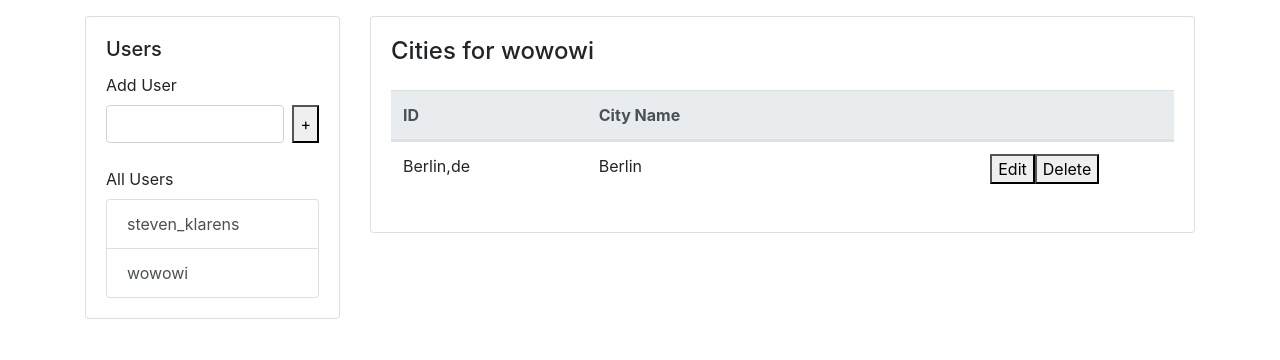
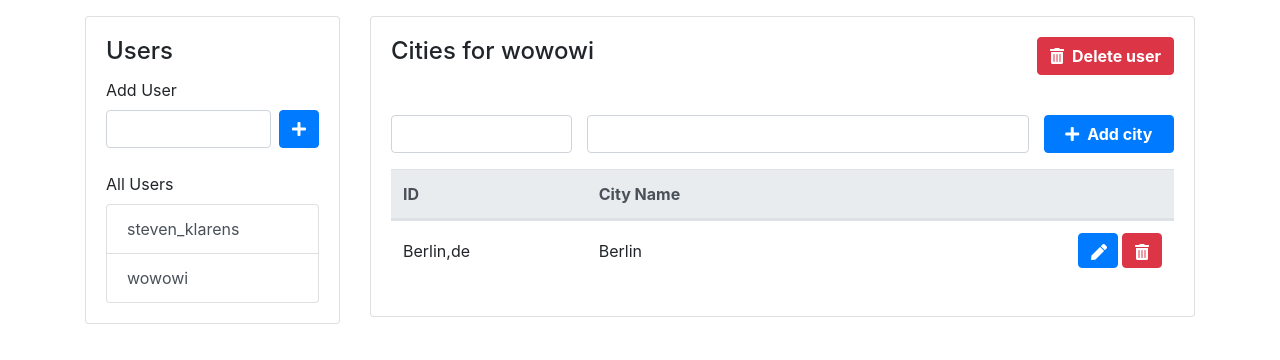
Before and after one commit to gwilliam187/weatherapp-backend, a React (Create React App) app: page / in a window 1280 px wide. Shown: the top 360 px of the page. Built offline with nearby package versions, Linux system fonts and the light colour scheme; the HTML template or start-up script is replaced by a standard one.

Commit message:
done some stuff

```diff
--- a/src/CityContainer.js
+++ b/src/CityContainer.js
@@ -1,15 +1,24 @@
 import React, { Component } from 'react';
 
+import CityInputContainer from './CityInputContainer';
 import CityTableRow from './CityTableRow';
 
 class CityContainer extends Component {
 	render() {
 		return (
-			<div className='col-9 CityContainer'>
+			<div className='col-lg-9 CityContainer'>
 				<div className='card'>
 					<div className='card-body'>
-						<h4 className='card-title'>Cities for wowowi</h4>
-						<table className='table mt-4'>
+						<div className='d-flex mb-4'>
+							<h4 className='card-title mb-0 mr-auto'>Cities for wowowi</h4>
+							<button
+									className='btn btn-danger font-weight-bold align-self-end'>
+									<i className='fas fa-trash-alt mr-2'></i>
+									Delete user
+							</button>
+						</div>
+						<CityInputContainer />
+						<table className='table'>
 							<thead className='thead-light'>
 								<tr className='d-flex'>
 									<th className='col-3'>ID</th>
--- /dev/null
+++ b/src/CityInputContainer.js
@@ -0,0 +1,20 @@
+import React, { Component } from 'react';
+
+class CityInputContainer extends Component {
+	render() {
+		return (
+			<div className='d-flex py-3'>
+				<div className='col-3 pl-0'><input className='form-control' /></div>
+				<div className='col-7 pl-0'><input className='form-control' /></div>
+				<div className='col-2 d-flex justify-content-end px-0'>
+					<button className='btn btn-primary font-weight-bold w-100'>
+						<i className='fas fa-plus text-white mr-2'></i>
+						Add city
+					</button>
+				</div>
+			</div>
+		);
+	}
+}
+
+export default CityInputContainer;
--- a/src/CityTableRow.js
+++ b/src/CityTableRow.js
@@ -2,39 +2,82 @@ import React, { Component } from 'react';
 
 class CityTableRow extends Component {
 	state = {
-		isEditing: false
+		isEditing: false,
+		idVal: 'Berlin, de',
+		cityNameVal: 'Berlin'
 	};
 
 	handleSwitchToEditButton = () => {
 		this.setState({ isEditing: true });
 	};
 
+	handleDeleteButton = () => {
+
+	};
+
+	handleUpdateButton = () => {
+
+	};
+
 	handleSwitchToViewButton = () => {
 		this.setState({ isEditing: false });
+	};
+
+	handleOnChangeId = e => {
+		this.setState({ idVal: e.target.value });
+	};
+
+	handleOnChangeCityName = e => {
+		this.setState({ cityNameVal: e.target.value });
 	};
 
 	renderViewRow() {
 		return (
 			<tr className='d-flex'>
-				<td className='col-3'>Berlin,de</td>
-				<td className='col-6'>Berlin</td>
-				<td className='col-3'>
-					<button onClick={ this.handleSwitchToEditButton }>Edit</button>
-					<button>Delete</button>
+				<td className='col-3 d-flex align-items-center'>Berlin,de</td>
+				<td className='col-7 d-flex align-items-center'>Berlin</td>
+				<td className='col-2 d-flex justify-content-end'>
+					<button
+							onClick={ this.handleSwitchToEditButton }
+							className='btn btn-primary mr-1 fh-35 fw-40'>
+						<i className='fas fa-pen text-white'></i>
+					</button>
+					<button
+							onClick={ this.handleDeleteButton }
+							className='btn btn-danger fh-35 fw-40'>
+						<i className='fas fa-trash-alt text-white'></i>
+					</button>
 				</td>
 			</tr>
 		);
 	}
 
 	renderEditRow() {
-		console.log('edit row')
 		return (
 			<tr className='d-flex'>
-				<td className='col-3'><input value='Berlin,de' className='form-control' /></td>
-				<td className='col-6'><input value='Berlin' className='form-control' /></td>
-				<td className='col-3'>
-					<button>Update</button>
-					<button onClick={ this.handleSwitchToViewButton }>Cancel</button>
+				<td className='col-3 d-flex pl-0 py-2'>
+					<input
+							value={ this.state.idVal }
+							onChange={ this.handleOnChangeId }
+							className='form-control' />
+				</td>
+				<td className='col-7 d-flex pl-0 py-2'>
+					<input
+						value={ this.state.cityNameVal }
+						onChange={ this.handleOnChangeCityName }
+						className='form-control' />
+				</td>
+				<td className='col-2 d-flex justify-content-end'>
+					<button
+							onClick={ this.handleUpdateButton }
+							className='btn btn-success mr-1 fh-35 fw-40'>
+						<i className='fas fa-check text-white'></i>
+					</button>
+					<button
+							onClick={ this.handleSwitchToViewButton }
+							className='btn btn-danger fh-35 fw-40'>
+						<i className='fas fa-times text-white'></i>
+					</button>
 				</td>
 			</tr>
 		);
--- a/src/UserContainer.js
+++ b/src/UserContainer.js
@@ -5,10 +5,10 @@ import UserInput from './UserInput';
 class UserContainer extends Component {
 	render() {
 		return(
-			<div className='col-3 UserContainer'>
+			<div className='col-lg-3 UserContainer'>
 				<div className='card'>
 					<div className='card-body'>
-						<h5 className='card-title'>Users</h5>
+						<h4 className='card-title'>Users</h4>
 						<UserInput />
 						<label>All Users</label>
 						<div className='list-group'>
--- a/src/UserInput.js
+++ b/src/UserInput.js
@@ -7,7 +7,10 @@ class UserInput extends Component {
 				<label>Add User</label>
 				<div className='d-flex'>
 					<input type='text' className='form-control mr-2' />
-					<button className=''>+</button>
+					<button
+							className='btn btn-primary fw-40'>
+						<i className='fas fa-plus text-white'></i>
+					</button>
 				</div>
 			</div>
 		)
--- a/src/index.css
+++ b/src/index.css
@@ -12,3 +12,11 @@ code {
   font-family: source-code-pro, Menlo, Monaco, Consolas, "Courier New",
     monospace;
 }
+
+.fw-40 {
+	width: 40px;
+}
+
+.fh-35 {
+	height: 35px;
+}
```
